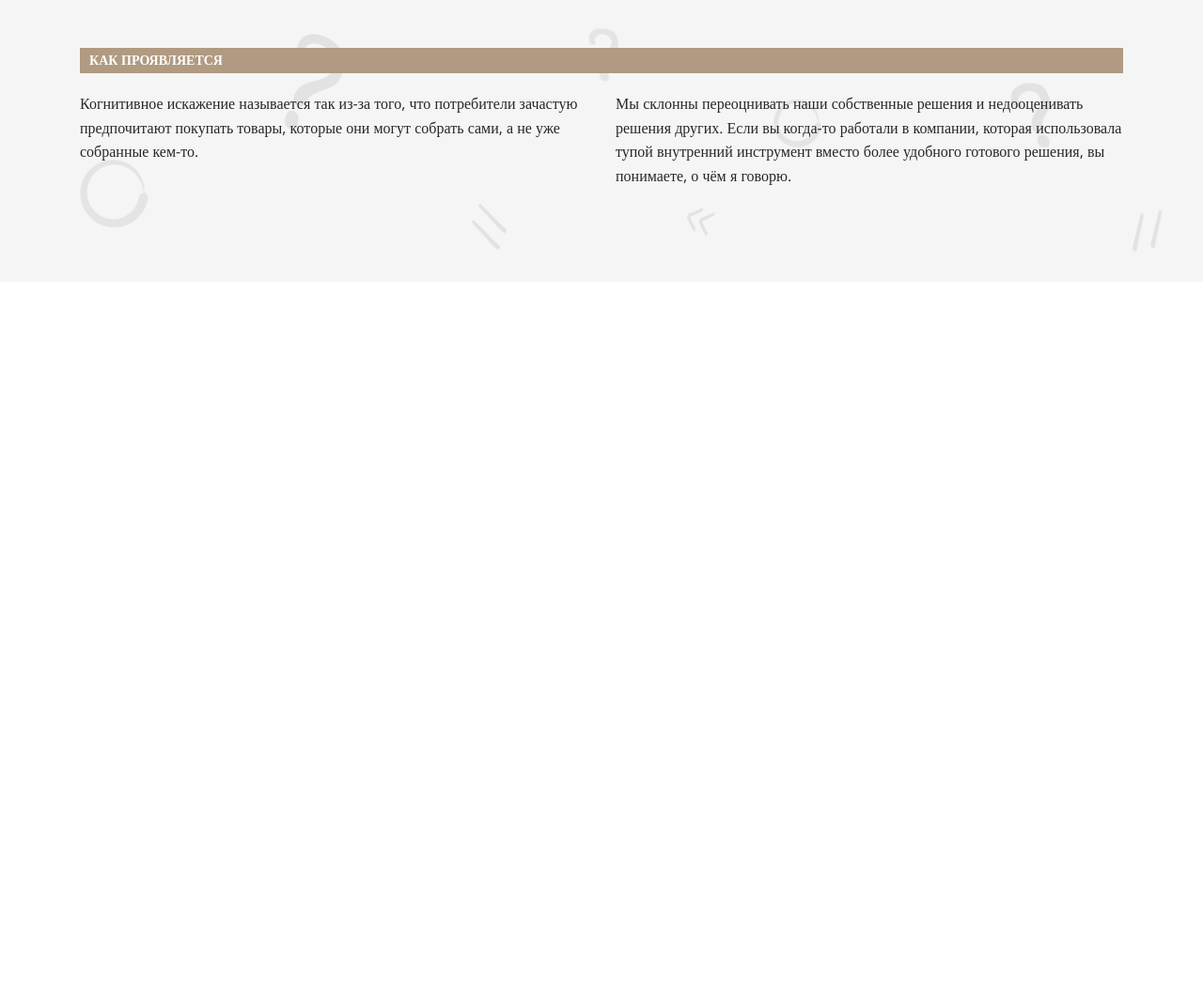
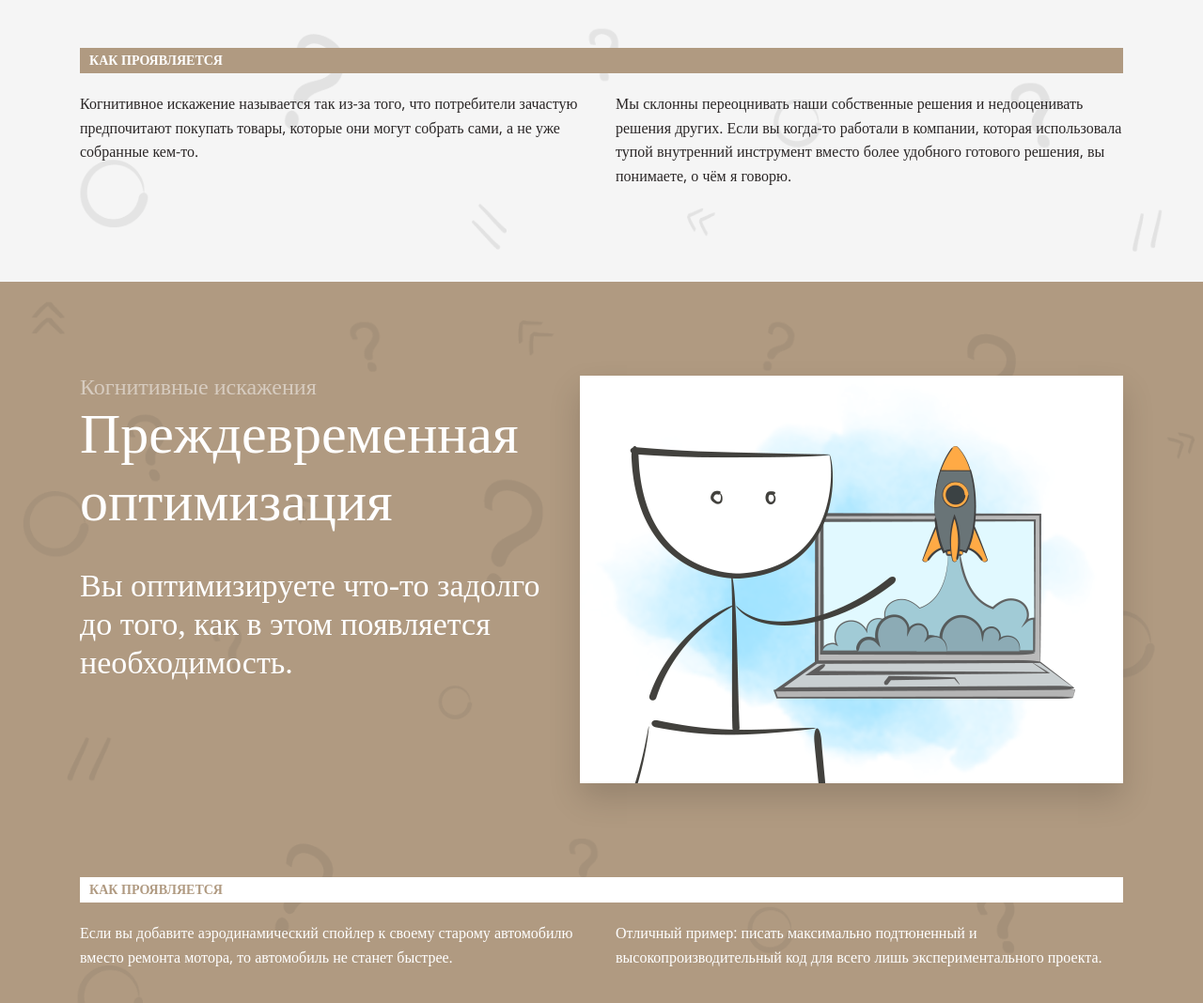
Before and after one commit to jullinny/layout-designer-project-58, a website: page src/index.html in a window 1280 px wide. Shown: the part 3322-4390 px from the top of the page at 94% size. Before the commit the page ends 3622 px from the top, so only its background shows below. Drawn offline with nearby package versions, Linux system fonts and the light colour scheme; a web font is replaced by a local one.

Commit message:
add premature-optimization

```diff
--- a/src/index.html
+++ b/src/index.html
@@ -14,7 +14,7 @@
 </head>
 
 <body>
-    <header class="header">
+    <header class="header background-main">
         <div class="container">
             <div class="header-inner">
                 <h1 class="header-title title fz-h1 ">Когнитивные <br> искажения <br> <span class="span">в
@@ -101,13 +101,13 @@
                 </div>
             </div>
         </section>
-        <section class="ikea-effect" id="ikea-effect">
-            <div class="container">
+        <section class="ikea-effect background-main" >
+            <div class="container" id="ikea-effect">
                 <div class="biases-content">
                     <img class="biases-img" src="./img/1.png" alt="Эффект ИКЕА">
                     <div class="biases-descript">
                         <p class="biases">Когнитивные искажения</p>
-                        <h2 class="biases-title fz-h2">Эффект ИКЕА</h2>
+                        <h2 class="biases-title font-dark fz-h2">Эффект ИКЕА</h2>
                         <p class="biases-text">Вы переоцениваете собственные решения, и, как следствие, недооцениваете
                             решения других.</p>
                     </div>
@@ -115,15 +115,38 @@
                 <div class="biases-manifest">
                     <h5 class="biases-manifest-title font-white">Как проявляется</h5>
                     <div class="biases-manifest-texts texts">
-                        <p>Когнитивное искажение называется так из-за того, что потребители зачастую предпочитают покупать
+                        <p>Когнитивное искажение называется так из-за того, что потребители зачастую предпочитают
+                            покупать
                             товары, которые они могут собрать сами, а не уже собранные кем-то.</p>
-                        <p>Мы склонны переоцнивать наши собственные решения и недооценивать решения других. Если вы когда-то
+                        <p>Мы склонны переоцнивать наши собственные решения и недооценивать решения других. Если вы
+                            когда-то
                             работали в компании, которая использовала тупой внутренний инструмент вместо более удобного
                             готового решения, вы понимаете, о чём я говорю.</p>
                     </div>
                 </div>
             </div>
         </section>
+        <section class="premature-optimization background-brown font-white" >
+            <div class="container" id="premature-optimization">
+                <div class="biases-content">
+                    <div class="biases-descript">
+                        <p class="biases text-white">Когнитивные искажения</p>
+                        <h2 class="biases-title font-white fz-h2">Преждевременная оптимизация</h2>
+                        <p class="biases-text">Вы оптимизируете что-то задолго до того, как в этом появляется
+                            необходимость.</p>
+                    </div>
+                    <img class="biases-img" src="./img/2.png" alt="Эффект ИКЕА">
+                </div>
+                <div class="biases-manifest">
+                    <h5 class="biases-manifest-title font-brown bg-white">Как проявляется</h5>
+                    <div class="biases-manifest-texts texts">
+                        <p>Если вы добавите аэродинамический спойлер к своему старому автомобилю вместо ремонта мотора,
+                            то автомобиль не станет быстрее.</p>
+                        <p>Отличный пример: писать максимально подтюненный и высокопроизводительный код для всего лишь
+                            экспериментального проекта.</p>
+                    </div>
+                </div>
+        </section>
     </main>
     <footer></footer>
 </body>
--- a/src/styles/style.css
+++ b/src/styles/style.css
@@ -44,12 +44,21 @@ a:hover{
   color: var(--white);
 }
 
+.font-dark{
+  color: var(--dark);
+}
+
 .fz-h1 {
   font-size: 72px;
 }
 
-.fz-h2{
+h2{
   font-size: 60px;
+  line-height: var(--lh-title);
+  font-family: var(--font-title);
+  color: var(--main);
+  font-weight: 400;
+  margin: 0;
 }
 
 .fz-h3{
@@ -71,13 +80,11 @@ body {
   margin: 0 auto;
   padding: 100px 0;
 }
-
-.header{
+.background-main{
   position: relative;
-  overflow-x: hidden;
 }
 
-.header::before{
+.background-main::before{
   content: "";
   background-image: url("../img/background.png");
   background-repeat: no-repeat;
@@ -88,12 +95,39 @@ body {
   z-index: -2;
 }
 
-.header::after{
+.background-main::after{
   content: "";
   background-color: #F5F5F5;
   position: absolute;
   inset: 0;
   z-index: -3;
+}
+
+.background-brown{
+  position: relative;
+}
+
+.background-brown::before{
+  content: "";
+  background-image: url("../img/background.png");
+  background-repeat: no-repeat;
+  background-size: cover;
+  opacity: 0.1;
+  position: absolute;
+  inset: 0;
+  z-index: -2;
+}
+
+.background-brown::after{
+  content: "";
+  background-color: var(--brown);
+  position: absolute;
+  inset: 0;
+  z-index: -3;
+}
+
+.header{
+  overflow-x: hidden;
 }
 
 .header-inner{
@@ -227,29 +261,6 @@ body {
   gap: 30px;
 }
 
-.ikea-effect{
-  position: relative;
-}
-
-.ikea-effect::before{
-  content: "";
-  background-image: url("../img/background.png");
-  background-repeat: no-repeat;
-  background-size: cover;
-  opacity: 0.1;
-  position: absolute;
-  inset: 0;
-  z-index: -2;
-}
-
-.ikea-effect::after{
-  content: "";
-  background-color: #F5F5F5;
-  position: absolute;
-  inset: 0;
-  z-index: -3;
-}
-
 .biases-img{
   box-shadow: 0 16px 32px 0 rgb(0 0 0 / 15%);
 }
@@ -289,9 +300,18 @@ line-height: 40.8px;
   line-height: 16.8px;
 }
 
-/* .biases-manifest-texts{
-} */
-
 .biases-manifest-texts p{
   margin: 0;
 }
+
+.text-white{
+  color: var(--white-transp);
+}
+
+.bg-white{
+  background-color: #fff;
+}
+
+.font-brown{
+  color: var(--brown);
+}
```
